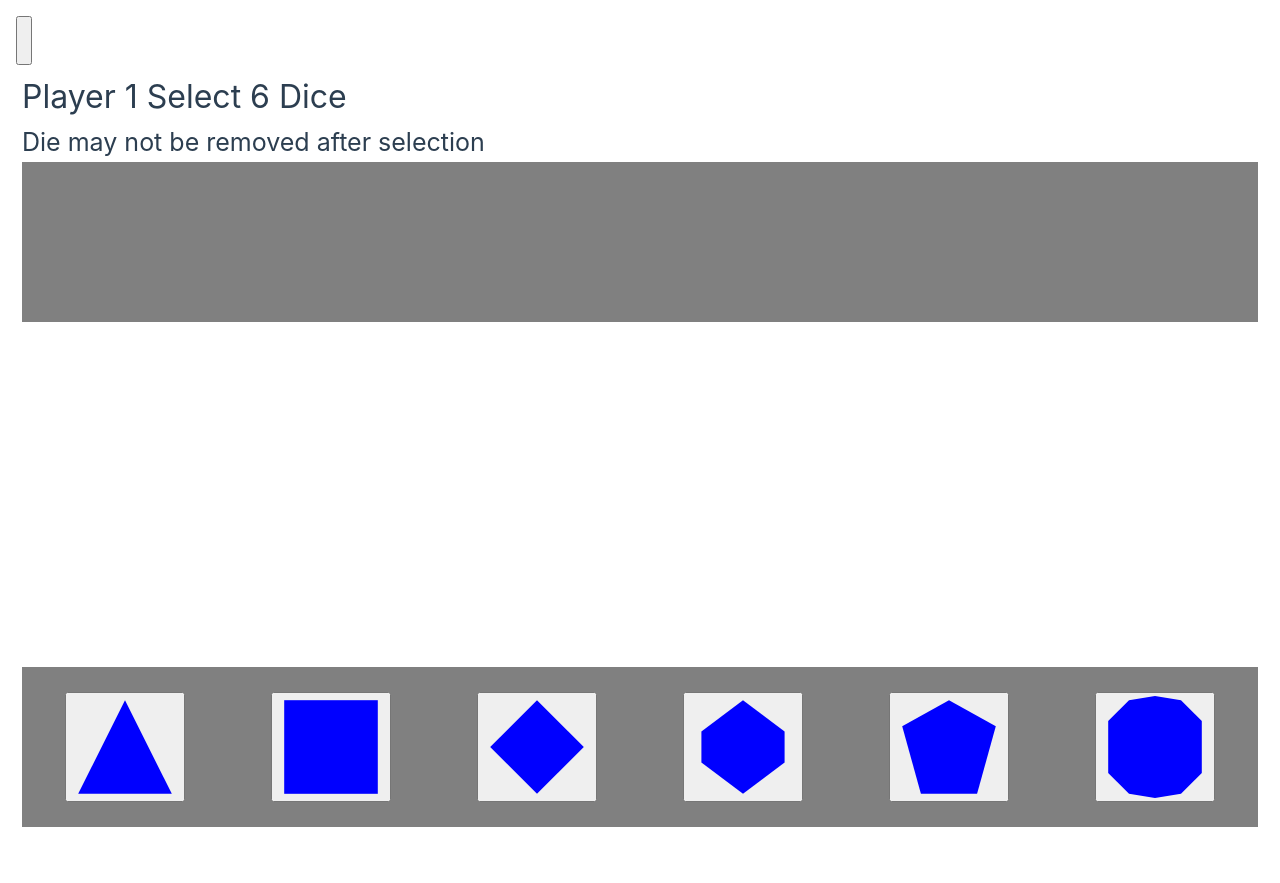
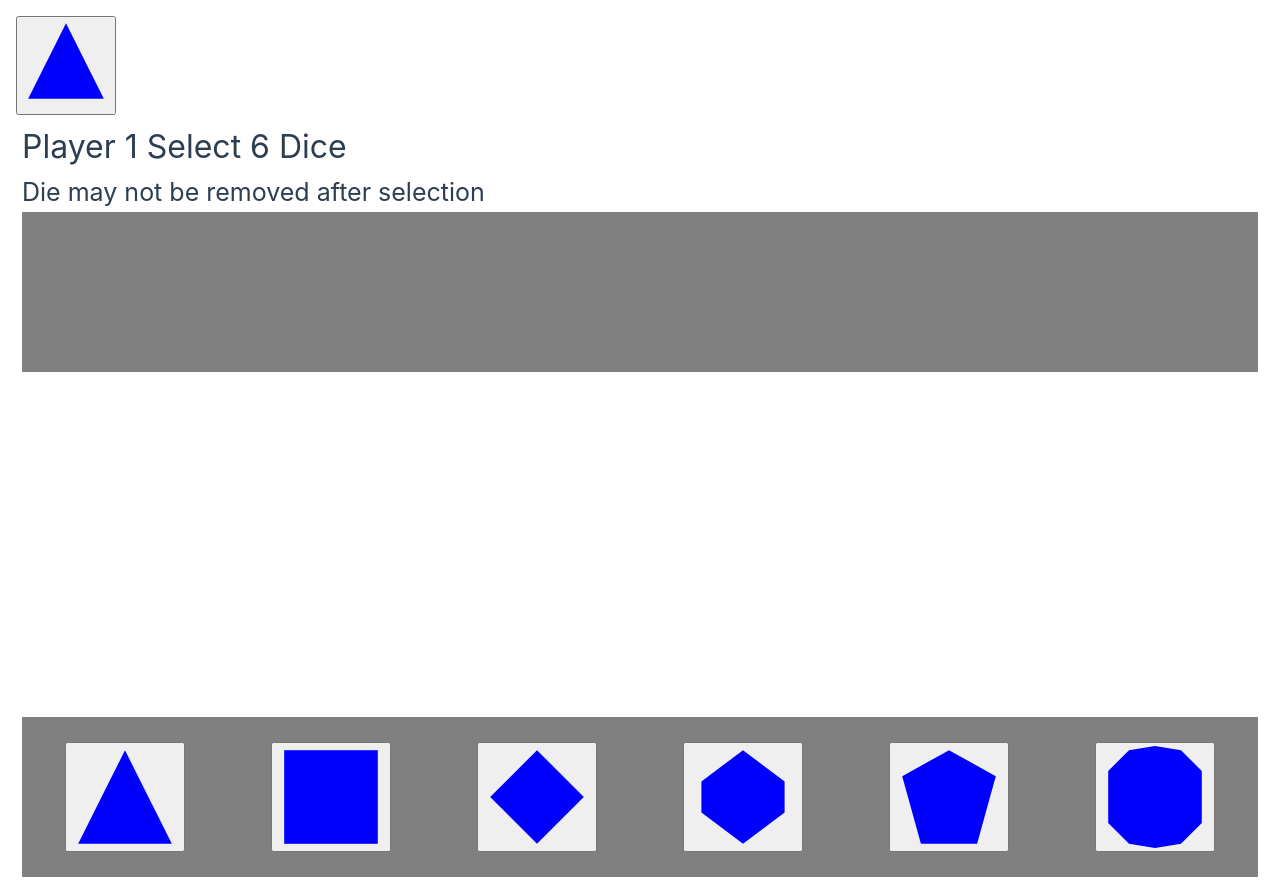
Before and after one commit to ericcorona1/dice-attack, a Vue app: page / in a window 1280 px wide. Both pictures are taken after a click on the button "Start". Before the commit the page ends 833 px from the top, so only its background shows below. Built offline with nearby package versions, Linux system fonts and the light colour scheme.

Commit message:
svg button width
svg button doesn't show svg because SVG doesn't have a width to adjust to

```diff
--- a/src/components/Select.vue
+++ b/src/components/Select.vue
@@ -12,7 +12,7 @@ const { addDieToPlayer, toggleTurn, reRollDie, selectPhaseCompleted } =
 </script>
 
 <template>
-  <button>
+  <button class="test">
     <div class="svg-container">
       <svg viewBox="0 0 100 100">
         <!-- D4: Triangle -->
@@ -86,6 +86,9 @@ const { addDieToPlayer, toggleTurn, reRollDie, selectPhaseCompleted } =
 </template>
 
 <style scoped>
+.test {
+  width: 100px;
+}
 .container {
   display: flex;
   flex-direction: column;
```
